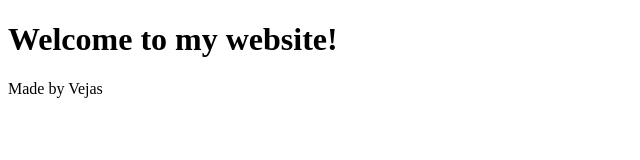
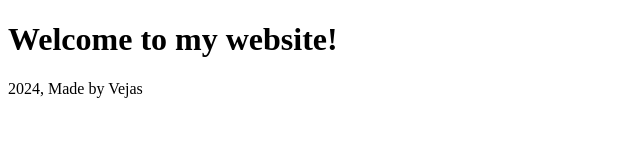
Before and after one commit to Las-Vejas/Vejas, a plain HTML site: page index.html in a window 1280 px wide. Shown: the full height of the page, 0-640 px from the left. Drawn offline with Linux system fonts and the light colour scheme.

Commit message:
Update index.html

```diff
--- a/index.html
+++ b/index.html
@@ -8,6 +8,6 @@
 </head>
 <body>
   <h1>Welcome to my website!</h1>
-  <p>Made by Vejas</p>
+  <p>2024, Made by Vejas</p>
 </body>
 </html>
```
